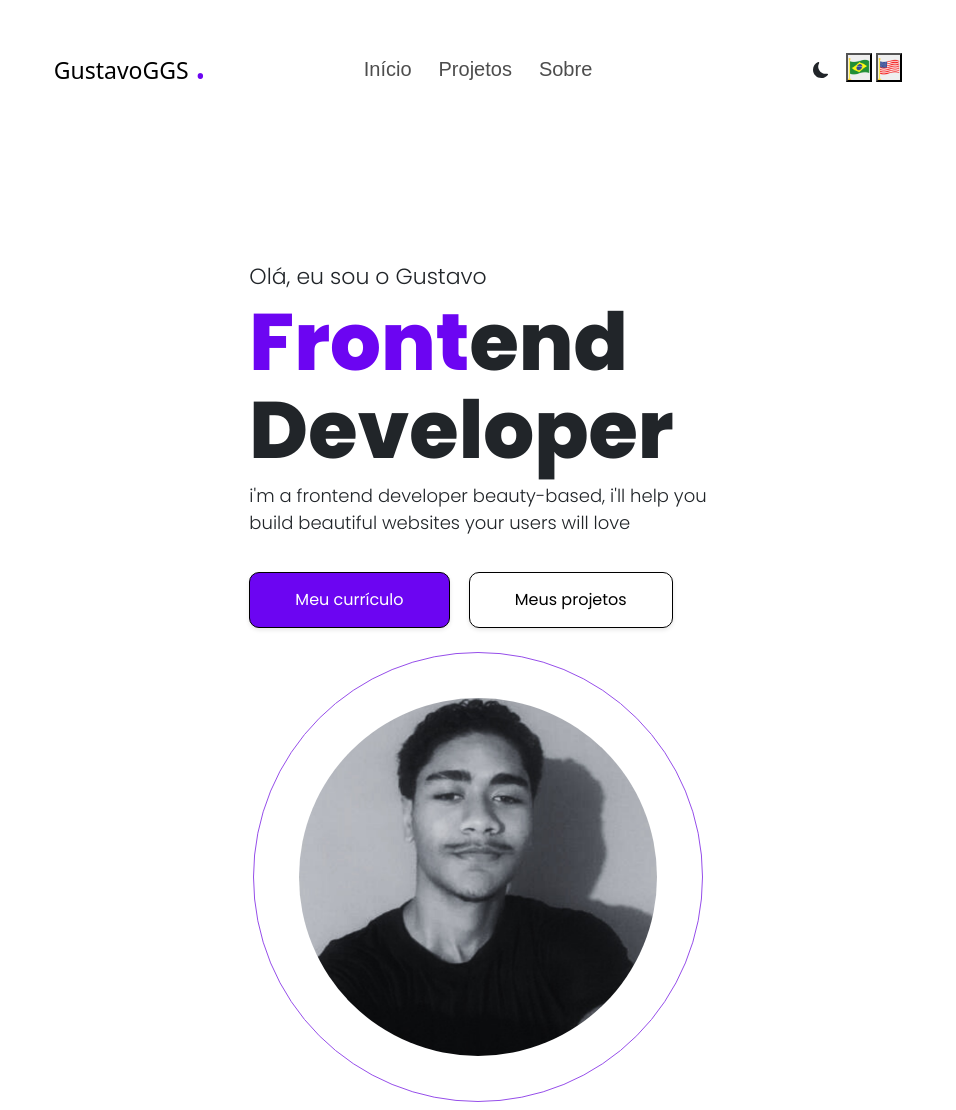
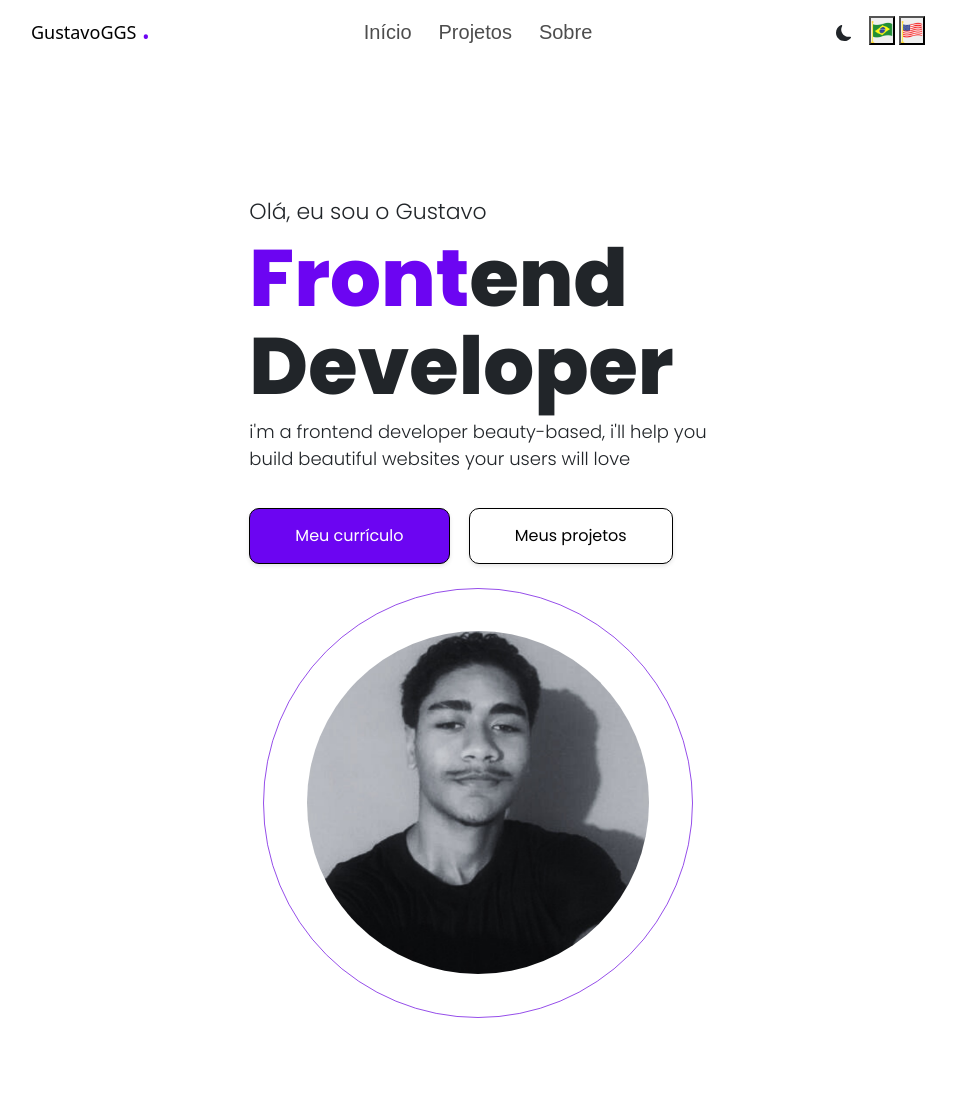
Before and after one commit to gustavogouveiaaa/portfolioGggs, a plain HTML site: page index.html in a window 1280 px wide. Shown: the whole page, without its empty margins (162-1118 px from the left). After the commit the page ends 1026 px from the top, so only its background shows below. Drawn offline with nearby package versions, Linux system fonts and the light colour scheme.

Commit message:
editando img e corrigindo textos

```diff
--- a/style.css
+++ b/style.css
@@ -5,22 +5,18 @@
 body {
     max-width: 100%;
 }
-.heading {
-    padding: 20px;
-}
+
 
 .all-menu {
-    padding-top: 10px;
     display: flex;
     align-items: center;
     justify-content: center;
     text-decoration: none;
 }
 .logo a {
-
     color: #000000;
     text-decoration: none;
-    font-size: 23px;
+    font-size: 18px;
 }
 .logo a span{
     color: #6c05f2;
@@ -28,7 +24,7 @@ body {
 }
 
 .logo, .contact {
-    width: 25%;
+    width: 26%;
 }
 .contact {
     padding-top: 12px;
@@ -111,8 +107,8 @@ body {
 }
 
 .circular-image-container {
-    width: 450px; /* Tamanho desejado para o contêiner */
-    height: 450px; /* Igual à largura para garantir um círculo */
+    width: 430px; /* Tamanho desejado para o contêiner */
+    height: 430px; /* Igual à largura para garantir um círculo */
     border-radius: 50%; /* Faz com que o contêiner seja um círculo */
     overflow: hidden; /* Garante que a imagem seja cortada para caber no círculo */
     display: flex; /* Usa flexbox para centralizar a imagem */
```
